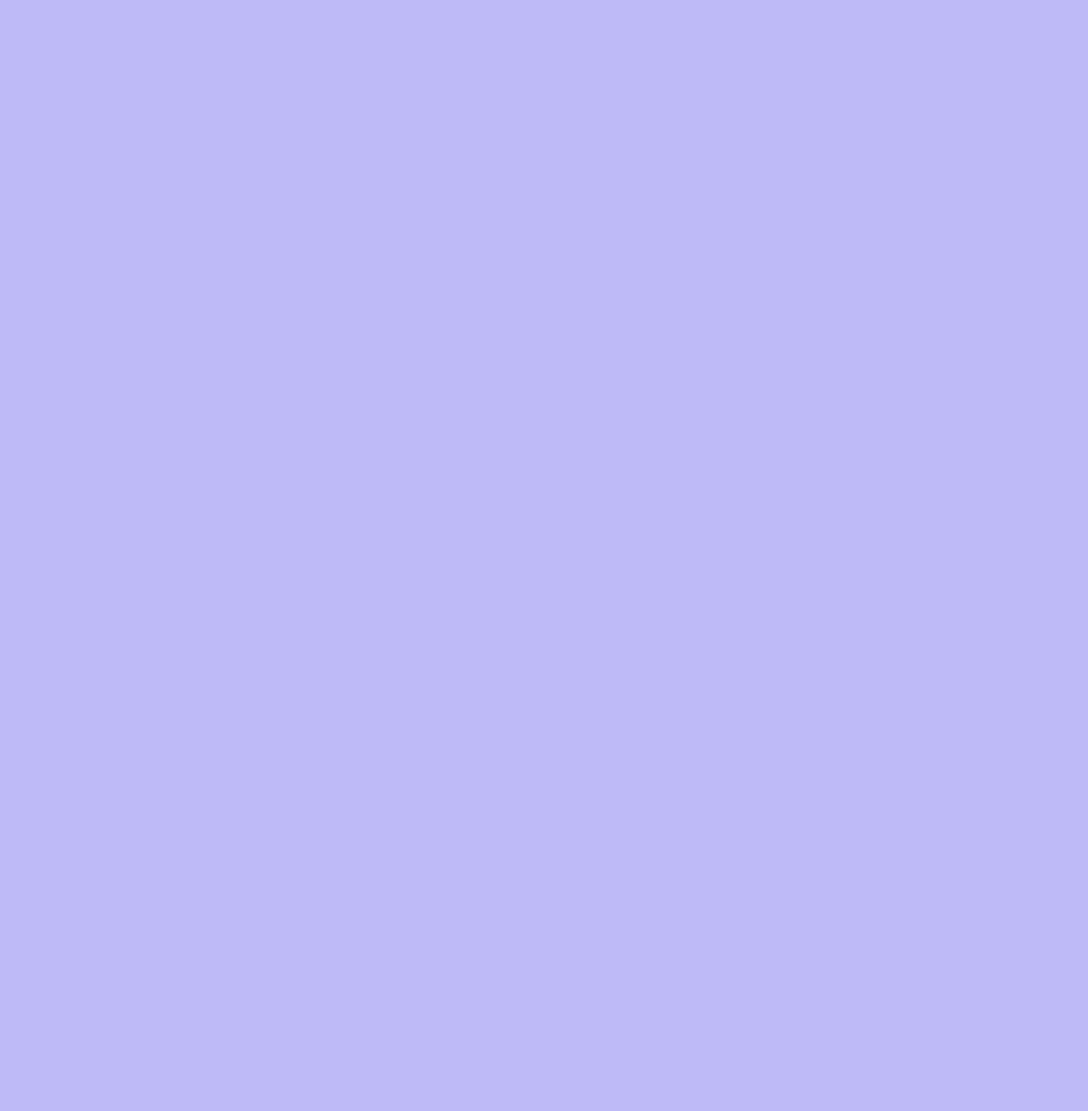
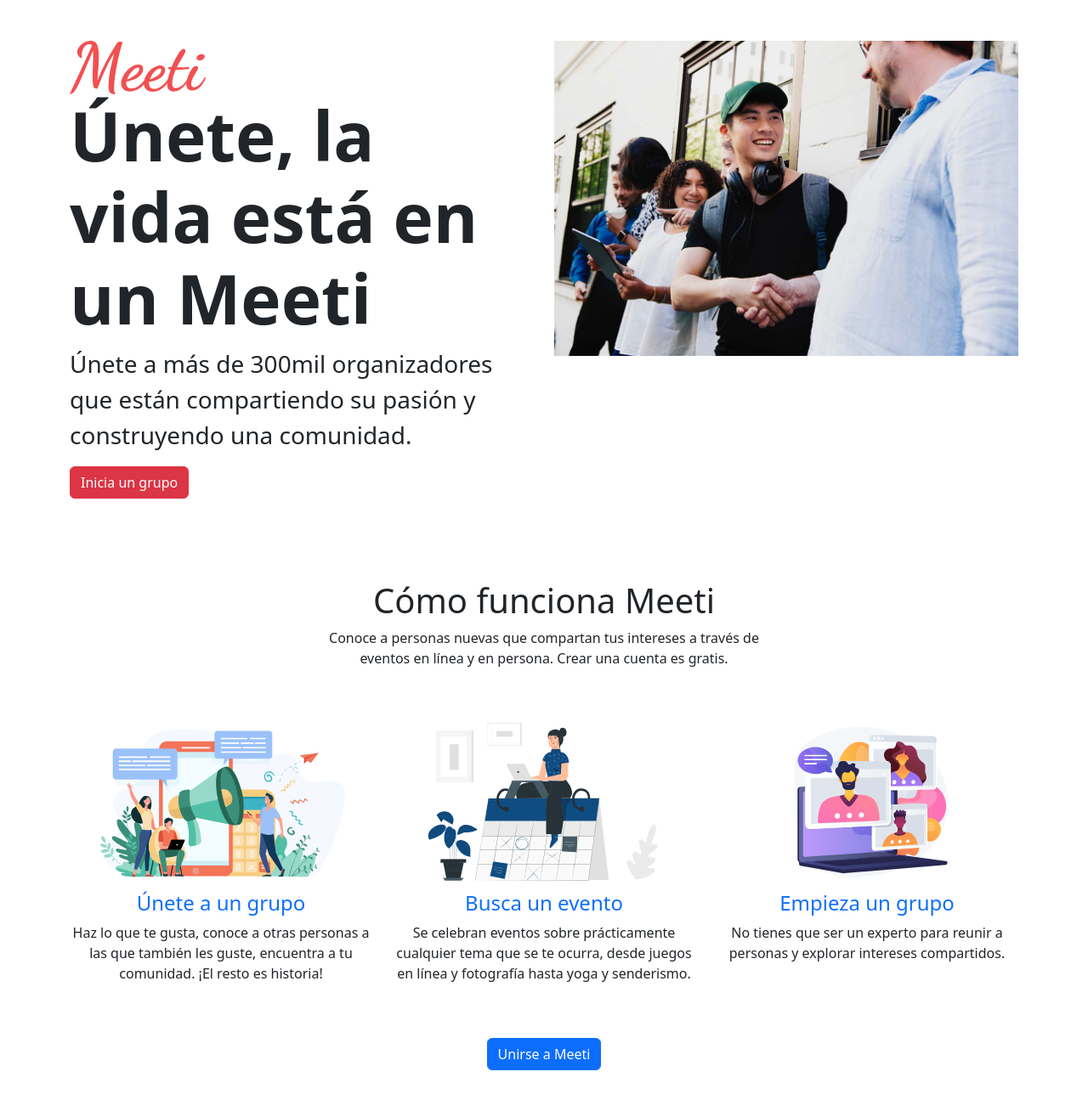
Before and after one commit to michellecamposc/Meeti, a website: page index.html in a window 1280 px wide. Shown: the whole page at 85% size. Before the commit the page ends 800 px from the top, so only its background shows below. Drawn offline with Linux system fonts and the light colour scheme.

Commit message:
Header section added with the cstyles

```diff
--- a/index.html
+++ b/index.html
@@ -1,5 +1,5 @@
 <!DOCTYPE html>
-<html lang="en">
+<html lang="es">
   <head>
     <meta charset="UTF-8" />
     <meta http-equiv="X-UA-Compatible" content="IE=edge" />
@@ -14,5 +14,62 @@
     />
     <link rel="stylesheet" href="build/css/styles.css" />
   </head>
-  <body></body>
+  <body>
+    <header class="container-xl header">
+      <section class="row">
+        <section class="col-md-6 mb-5">
+          <img class="logo" src="/images/logo.svg" alt="logo meeti" />
+          <h1 class="display-1 fw-bold">Únete, la vida está en un Meeti</h1>
+          <p class="fs-3">
+            Únete a más de 300mil organizadores que están compartiendo su pasión
+            y construyendo una comunidad.
+          </p>
+          <a href="#" class="btn btn-danger"> Inicia un grupo</a>
+        </section>
+        <div class="col-md-6 mb-5">
+          <img class="img-fluid" src="/images/header.jpg" />
+        </div>
+      </section>
+    </header>
+
+    <section class="container-xl">
+      <h2 class="fs-1 text-center">Cómo funciona Meeti</h2>
+      <p class="text-center w-50 mx-auto">
+        Conoce a personas nuevas que compartan tus intereses a través de eventos
+        en línea y en persona. Crear una cuenta es gratis.
+      </p>
+      <div class="row mt-5">
+        <div class="col-md-4">
+          <img class="img-fluid" src="images/icono_1.svg" alt="icono 1" />
+          <h3 class="text-primary text-center fs-4">Únete a un grupo</h3>
+          <p class="text-center">
+            Haz lo que te gusta, conoce a otras personas a las que también les
+            guste, encuentra a tu comunidad. ¡El resto es historia!
+          </p>
+        </div>
+
+        <div class="col-md-4">
+          <img class="img-fluid" src="images/icono_2.svg" alt="icono 2" />
+          <h3 class="text-primary text-center fs-4">Busca un evento</h3>
+          <p class="text-center">
+            Se celebran eventos sobre prácticamente cualquier tema que se te
+            ocurra, desde juegos en línea y fotografía hasta yoga y senderismo.
+          </p>
+        </div>
+
+        <div class="col-md-4">
+          <img class="img-fluid" src="images/icono_3.svg" alt="icono 3" />
+          <h3 class="text-primary text-center fs-4">Empieza un grupo</h3>
+          <p class="text-center">
+            No tienes que ser un experto para reunir a personas y explorar
+            intereses compartidos.
+          </p>
+        </div>
+
+        <section class="d-flex justify-content-center my-5">
+          <a href="#" class="btn btn-primary">Unirse a Meeti</a>
+        </section>
+      </div>
+    </section>
+  </body>
 </html>
--- a/package.json
+++ b/package.json
@@ -4,7 +4,7 @@
   "description": "Learning Boostrap 5 and SASS",
   "main": "index.js",
   "scripts": {
-  "compilation:sass": "sass --watch src/scss:build/css"
+    "compilation:sass": "sass --watch src/scss:build/css"
   },
   "author": "Stephanie Campos",
   "license": "ISC",
--- /dev/null
+++ b/src/scss/_custom.scss
@@ -0,0 +1,15 @@
+// New bootstrap variables
+$red-color: #f34f51;
+$green-color: #0098ae;
+$dark-color: #212121;
+
+// Assign color palettes
+$primary: $red-color;
+$secondary: $green-color;
+$dark: $dark-color;
+
+// Typography
+$display-font-weight: 900;
+
+//Import Bootstrap
+@use "../../node_modules/bootstrap/scss/bootstrap";
--- /dev/null
+++ b/src/scss/header/_header.scss
@@ -0,0 +1,10 @@
+@use "../custom" as *;
+
+.header {
+  padding-top: 3rem;
+  padding-bottom: 3rem;
+
+  .logo {
+    width: 10rem;
+  }
+}
--- /dev/null
+++ b/src/scss/header/_index.scss
@@ -0,0 +1 @@
+@forward 'header';
--- a/src/scss/styles.scss
+++ b/src/scss/styles.scss
@@ -1,5 +1 @@
-$color: rgba(85, 74, 234, 0.38);
-
-body {
-background-color: $color;
-}
+@use "header";
```
Also changed, not shown: build/css/styles.css, 1 other file.
